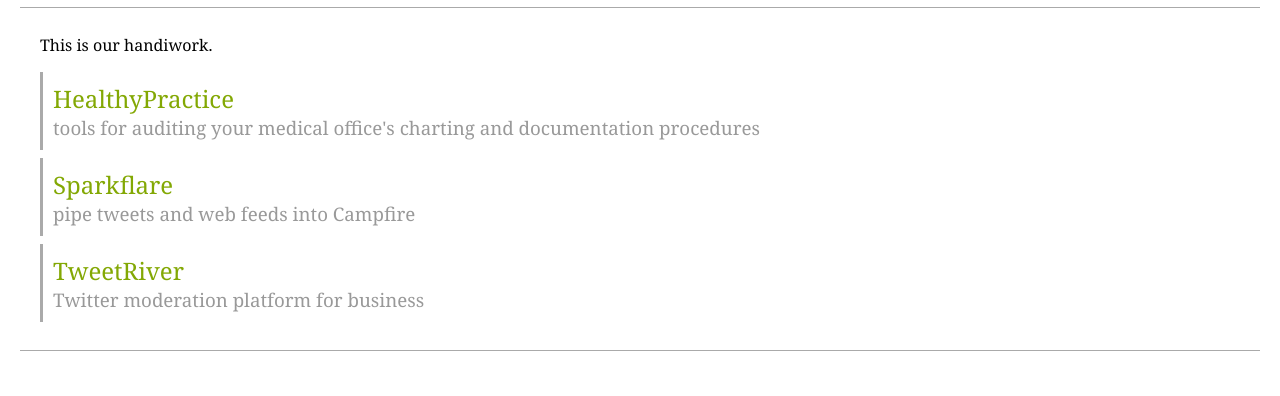
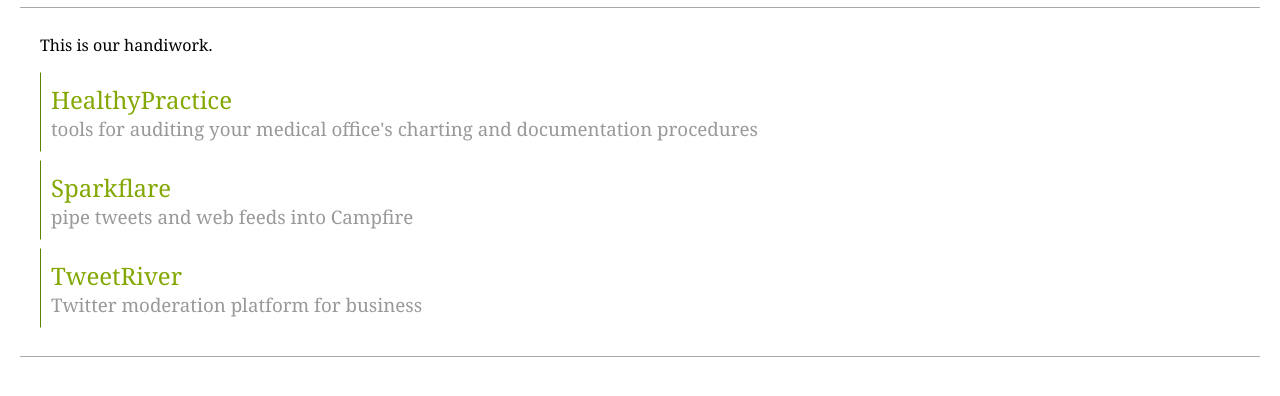
Before and after one commit to bedouinlabs/bedouinlabs.github.com, a plain HTML site: page index.html in a window 1280 px wide. Shown: the part 98-494 px from the top of the page. Drawn offline with Linux system fonts and the light colour scheme.

Commit message:
Style tweaks.

```diff
--- a/index.html
+++ b/index.html
@@ -6,6 +6,7 @@
     <script type="text/javascript">try{Typekit.load();}catch(e){}</script>
     <meta http-equiv="Content-type" content="text/html; charset=utf-8" />
     <title>Bedouin Labs | we write web apps</title>
+    <!-- #5F8300 #335500 #ACCA24 #FFFFB6 #83A804 -->
     <style type="text/css" media="screen">
 
       html,body { margin: 0; padding: 0; }
@@ -17,16 +18,23 @@
       }
       a { text-decoration: none; color: #83A804;}
       a:hover { font-weight: bold;}
-      #header img { float: right; margin: 10px 10px 20px 10px; margin-bottom: 20px; padding: 5px; border: 2px solid #aaa; background-color: white;}
       #header h1 { margin: 0px 0px -10px 0px;
         padding: 10px 0px 0px 0px;
         font-size: 3em;}
       #header h2 { color: #aaa; margin: 0px; padding: 8px 0px 0px 5px; font-weight: normal;}
       #page { margin-top: 20px; padding: 10px 20px 20px 20px; border-top: 1px solid #aaa; border-bottom: 1px solid #aaa; background-color: white;}
-      .product { margin: 0px 0px 8px 0px; border-left: 3px solid #aaa; padding: 10px; }
-      .product:hover { border-left: 3px solid black; }
+      .product { margin: 0px 0px 8px 0px;
+        border: 1px solid white;
+        border-left: 1px solid #5f8300;
+        padding: 10px;
+        -moz-border-radius: 0px 8px 8px 0px;
+        -webkit-border-radius: 0px 8px 8px 0px;}
       .product h2 { margin: 0; padding: 0;font-weight: normal;}
       .product h3 { margin: 0; padding: 0; color: #999;font-weight: normal;}
+      .product:hover { border-left: 8px solid #335500; background-color: #eee; }
+      .product:hover h2 a { color: #335500; }
+      .product:hover h3 { color: #5f8300; }
+
       #contact { float: right; text-align: right; margin-top: 10px;}
       #contact p { margin: 5px; padding: 8;}
       .smaller { font-size: 0.85em }
```
